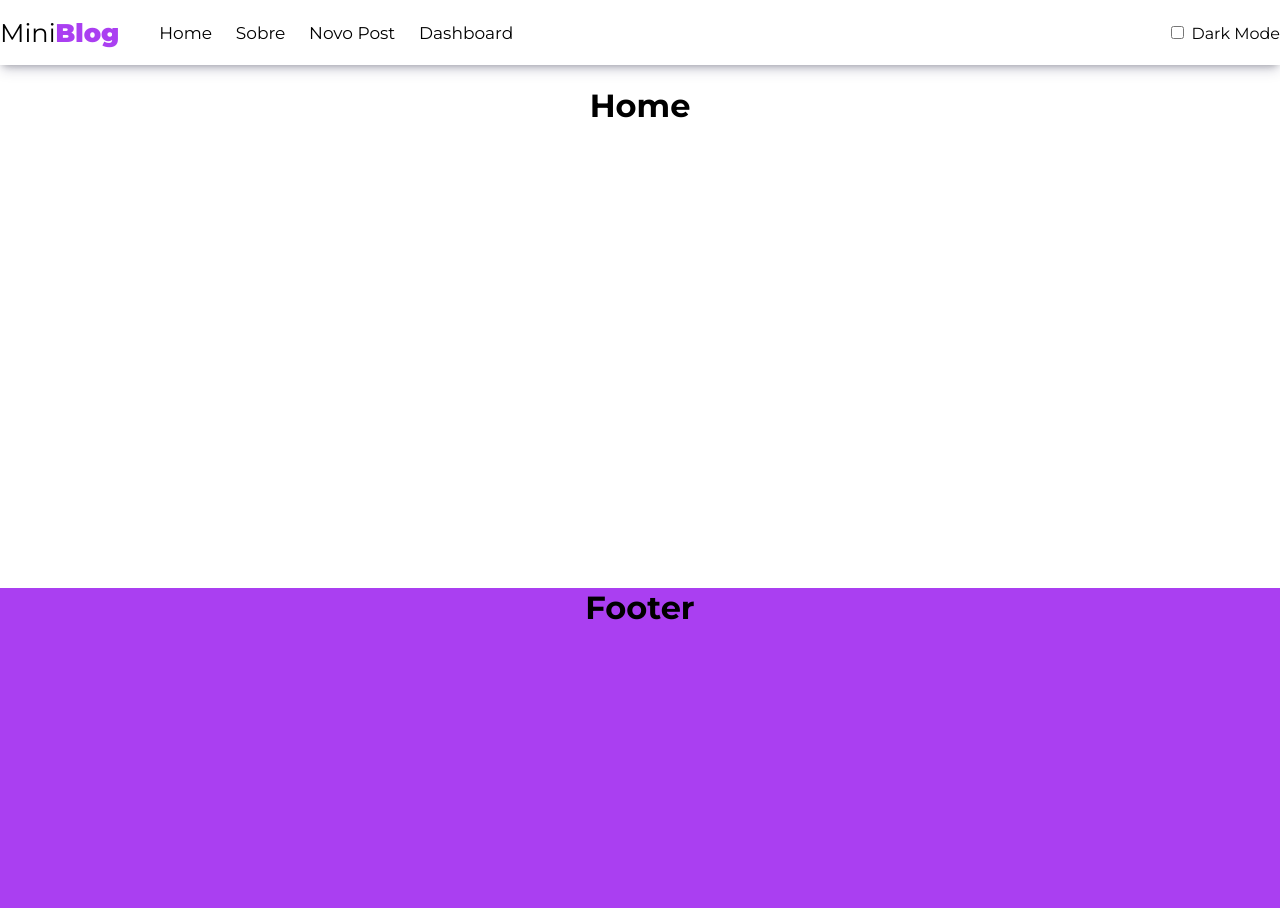
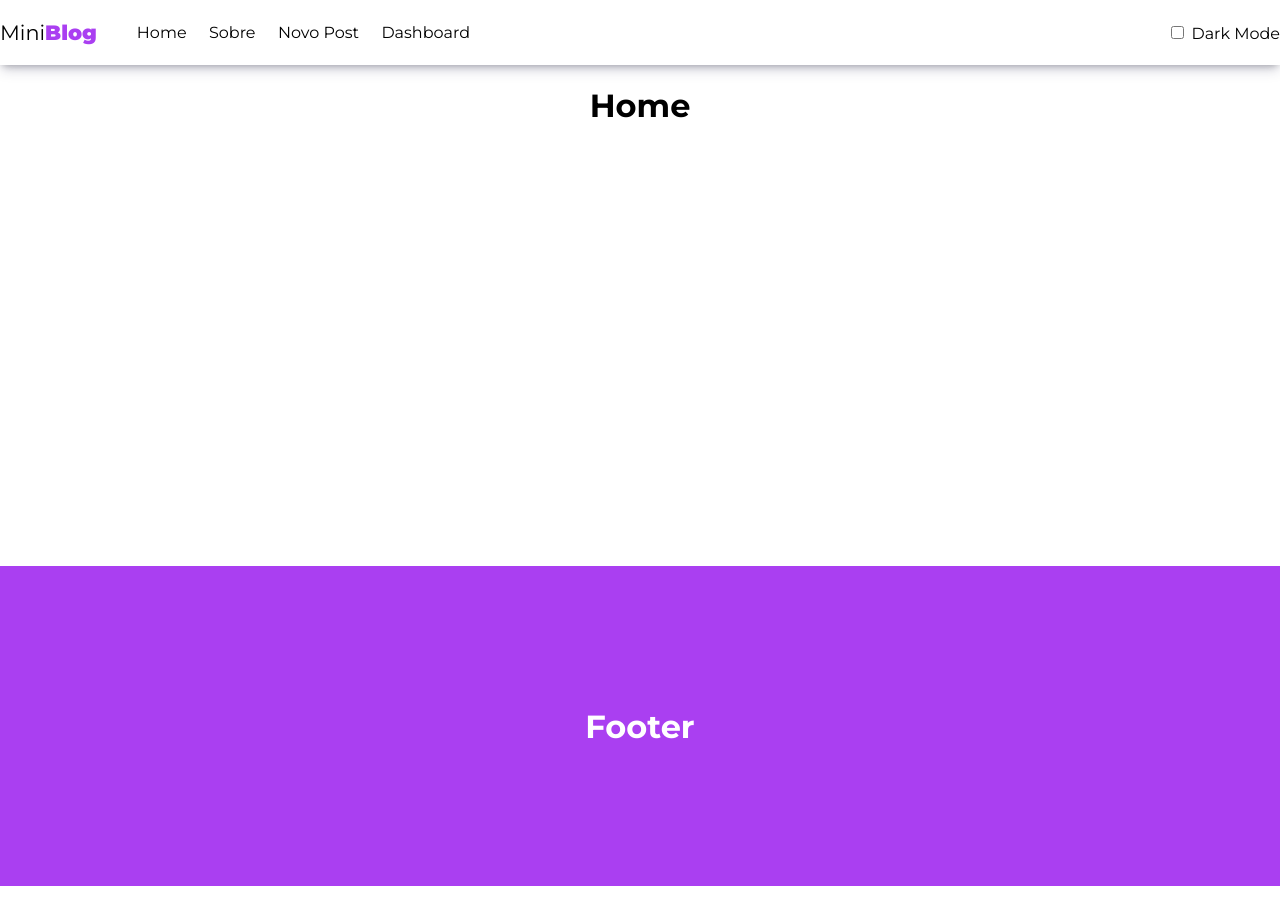
Before and after one commit to fabio2g/miniblog, a React (Create React App) app: page / in a window 1280 px wide. After the commit the page ends 886 px from the top, so only its background shows below. Built offline with nearby package versions, Linux system fonts and the light colour scheme.

Commit message:
alteração no estilo do componente footer

```diff
--- a/src/components/Footer/Footer.module.css
+++ b/src/components/Footer/Footer.module.css
@@ -1,6 +1,10 @@
 .footer,
 .footer_dark {
+    display: flex;
+    justify-content: center;
+    align-items: center;
     height: 40vh;
+    color: #fff;
 }
 
 .footer {
@@ -10,5 +14,4 @@
 .footer_dark {
     transition: 0.3s;
     background: var(--color-dark-primary);
-    color: #fff;
 }
--- a/src/components/Navbar/Navbar.module.css
+++ b/src/components/Navbar/Navbar.module.css
@@ -27,12 +27,13 @@
 }
 
 .container .links {
+    text-align: center;
     display: flex;
     align-items: center;
 }
 
 .container .brand {
-    font-size: 1.6em;
+    font-size: 1.3em;
 }
 
 .brand span {
@@ -43,7 +44,6 @@
 .links ul {
     display: flex;
     gap: 1.4em;
-    font-size: 17px;
 }
 
 .links ul a:hover {
```
